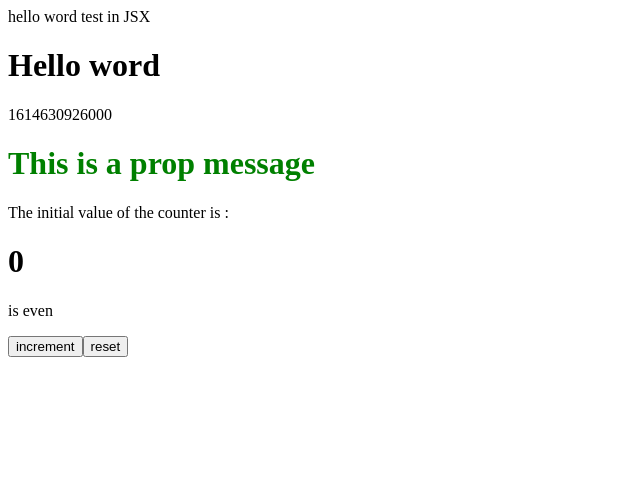
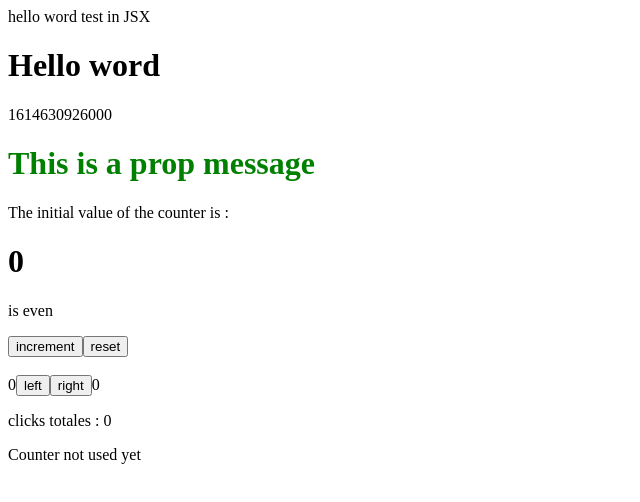
Before and after one commit to scavonemf/bootcamp, a React (Create React App) app: page / in a window 1280 px wide. Shown: the top 502 px of the page, without its empty margins (0-640 px from the left). Built offline with nearby package versions, Linux system fonts and the light colour scheme.

Commit message:
[class two] add more complex counter

```diff
--- a/src/App.js
+++ b/src/App.js
@@ -1,23 +1,10 @@
-import MessageExternal from './components/message';
-import Counter from './components/counter';
-
-const Message = () => {
-  return <h1>Hello word</h1>
-}
+import TestApp from './components/testApp';
 
 const App = () => {
 
-  const message = "hello word"
-  const date = +new Date()
-
   return (
     <div className="App">
-      { message + ' test in JSX'}
-      <Message />
-      {date}
-      <MessageExternal color='green' message="This is a prop message" />
-
-      <Counter />
+      <TestApp />
     </div>
   );
 }
--- /dev/null
+++ b/src/components/newCounter.js
@@ -0,0 +1,76 @@
+import { useState } from "react";
+
+const WarningNotUsed = () => {
+  return <p>Counter not used yet</p>
+}
+
+const CounterList = ({ clicks }) => {
+  return <p>{clicks.join(', ')}</p>
+}
+
+
+const NewCounter = () => {
+
+  // const [left, setLeft] = useState(10)
+  // const [right, setRight] = useState(20)
+
+  // const INITIAL_STATE = {
+  //   left: 0,
+  //   right: 0
+  // }
+
+  // const [counters, setCounters] = useState({
+  //   INITIAL_STATE
+  // })
+
+  const [clicks, setClicks] = useState([])
+
+  //USE UNIQUE STATE FOR LEFT AND RIGHT
+
+  const left = clicks.filter(click => click === 'L')
+  const right = clicks.filter(click => click === 'R')
+
+  const handleClickLeft = () => {
+
+    // const newCountersState = {
+    //   ...counters,
+    //   left: counters.left + 1,
+    // }
+    // setCounters(newCountersState)
+
+    setClicks(prevClicks => ([...prevClicks, 'L']))
+  }
+
+  const handleClickRight = () => {
+    // setCounters({
+    //   left: counters.left,
+    //   right: counters.right + 1
+    // })
+    setClicks(prevClicks => ([...prevClicks, 'R']))
+  }
+
+  return (
+    <div>
+      {/* {counters.left} */}
+
+      {left.length}
+      {/* <button onClick={() => setLeft(left + 1)}>left</button>
+      <button onClick={() => setRight(right + 1)}>right</button> */}
+      <button onClick={handleClickLeft}>left</button>
+      <button onClick={handleClickRight}>right</button>
+      {/* {counters.right} */}
+      {right.length}
+      <br />
+
+      <p>clicks totales : {clicks.length}</p>
+
+      {clicks.length === 0 ?
+        <WarningNotUsed />
+        :
+        <CounterList clicks={clicks} />
+      }
+    </div>
+  );
+}
+
+export default NewCounter
--- /dev/null
+++ b/src/components/testApp.js
@@ -0,0 +1,28 @@
+import MessageExternal from './message';
+import Counter from './counter';
+import NewCounter from './newCounter';
+
+const Message = () => {
+  return <h1>Hello word</h1>
+}
+
+const TestApp = () => {
+
+  const message = "hello word"
+  const date = +new Date()
+
+  return (
+    <div className="App">
+      { message + ' test in JSX'}
+      <Message />
+      {date}
+      <MessageExternal color='green' message="This is a prop message" />
+
+      <Counter />
+      <br />
+      <NewCounter />
+    </div>
+  );
+}
+
+export default TestApp;
```
